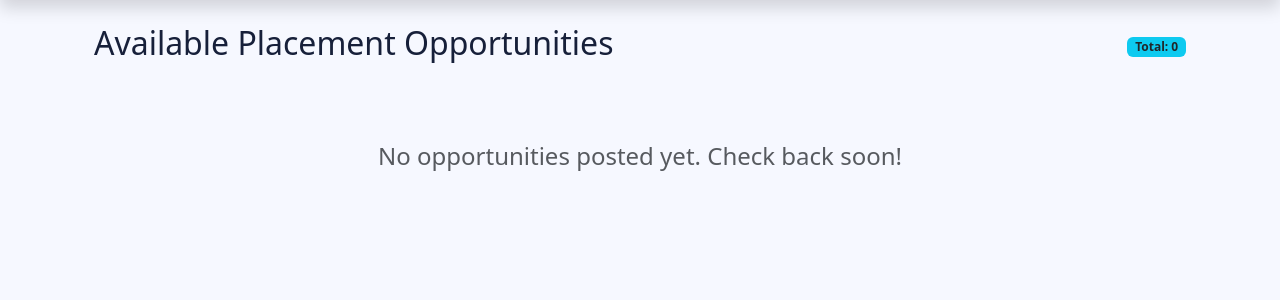
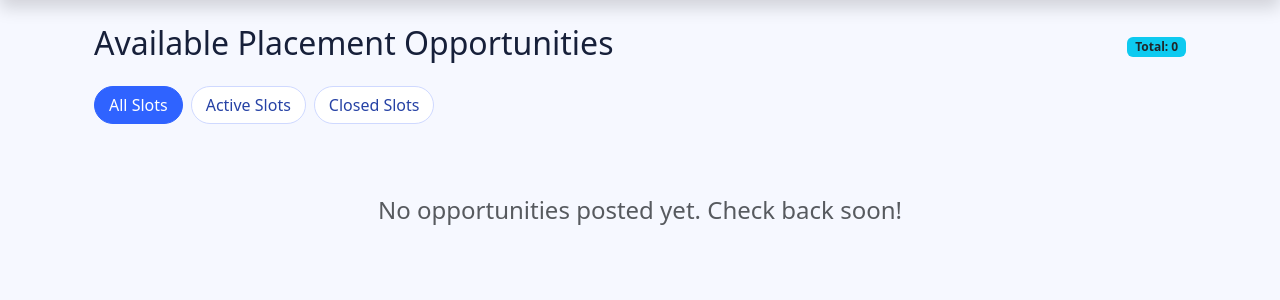
Before and after one commit to Nelvine201/Attachment_placement-portal, a Django app: page /jobs/ in a window 1280 px wide. Shown: the part 68-368 px from the top of the page. Run offline with Django 5.2, Linux system fonts and the light colour scheme; the visitor is signed in with stand-in values (Sample User, id 1); data that the repository does not hold is empty.

```diff
--- a/portal/templates/portal/job_detail.html
+++ b/portal/templates/portal/job_detail.html
@@ -39,7 +39,11 @@
 
             <hr class="mt-4">
 
-            {% if applied %}
+            <!--{% if applied %}--->
+            {% if job.deadline < today %} <button class="btn btn-danger w-100" disabled>
+                Deadline has passed!! 😢
+                </button>
+                {% elif applied %}
 
                 <button class="btn btn-secondary w-100" disabled>
                     Already Applied
--- a/portal/templates/portal/job_list.html
+++ b/portal/templates/portal/job_list.html
@@ -1,34 +1,68 @@
 {% extends 'base.html' %}
 
 {% block content %}
+<style>
+    .slot-filter {
+        border-radius: 999px;
+        padding: 6px 14px;
+        text-decoration: none;
+        border: 1px solid #cfd9ff;
+        color: #2642a5;
+        background: #fff;
+    }
+
+    .slot-filter.active {
+        background: #2f63ff;
+        color: #fff;
+        border-color: #2f63ff;
+    }
+
+    .slot-card {
+        transition: transform 0.2s ease, background-color 0.2s ease;
+    }
+
+    .slot-card:hover {
+        transform: translateY(-4px);
+        background-color: #eef3ff;
+    }
+</style>
+
 <div class="container mt-4">
-    <div class="d-flex justify-content-between align-items-center mb-4">
+    <div class="d-flex justify-content-between align-items-center mb-3">
         <h2>Available Placement Opportunities</h2>
         <span class="badge bg-info text-dark">Total: {{ jobs.count }}</span>
+    </div>
+    <div class="d-flex gap-2 mb-4">
+        <a href="{% url 'jobs' %}?status=all" class="slot-filter {% if status_filter == 'all' %}active{% endif %}">All
+            Slots</a>
+        <a href="{% url 'jobs' %}?status=active"
+            class="slot-filter {% if status_filter == 'active' %}active{% endif %}">Active Slots</a>
+        <a href="{% url 'jobs' %}?status=closed"
+            class="slot-filter {% if status_filter == 'closed' %}active{% endif %}">Closed Slots</a>
     </div>
 
     <div class="row">
         {% for job in jobs %}
         <div class="col-md-6 col-lg-4 mb-4">
-            <div class="card h-100 shadow-sm">
+            <div class="card h-100 shadow-sm slot-card">
                 <div class="card-body">
                     <h5>
                         <a href="{% url 'job_detail' job.id %}" class="text-primary text-decoration-none">
                             {{ job.title }}
                         </a>
                     </h5>
-                    <h6 class="card-subtitle mb-2 text-muted">{{ job.company_name }}</h6>
+                    <!--<h6 class="card-subtitle mb-2 text-muted">{{ job.company_name }}</h6>--->
+                    <h6 class="card-subtitle mb-2 text-muted">{{ job.employer.company_name }}</h6>
                     <p class="card-text text-truncate">{{ job.description }}</p>
 
                     <ul class="list-unstyled small">
                         <li><strong>Location:</strong> {{ job.location }}</li>
                         <li><strong>Deadline:</strong> {{ job.deadline|date:"M d, Y" }}</li>
-
                     </ul>
                 </div>
                 <div class="card-footer bg-transparent border-top-0 pb-3">
 
-                    <div class="card-footer bg-transparent border-top-0 pb-3">
+                    <!---<div class="card-footer bg-transparent border-top-0 pb-3">
                         {% if job.id in applied_job_ids %}
                         <button class="btn btn-secondary w-100" disabled>
                             <i class="bi bi-check-circle"></i> Already Applied
@@ -44,8 +78,25 @@
                         </a>
                         {% endif %}
                         {% endif %}
-                    </div>
-
+                    </div>--->
+                    {% if job.deadline < today %} <button class="btn btn-danger w-100" disabled>
+                        Deadline has passed!! 😢
+                        </button>
+                        {% elif job.id in applied_job_ids %}
+                        <button class="btn btn-secondary w-100" disabled>
+                            <i class="bi bi-check-circle"></i> Already Applied
+                        </button>
+                        {% else %}
+                        {% if user.is_authenticated %}
+                        <a href="{% url 'apply_for_job' job.id %}" class="btn btn-success w-100">
+                            Apply Now
+                        </a>
+                        {% else %}
+                        <a href="{% url 'register' %}" class="btn btn-primary w-100">
+                            Sign up to Apply
+                        </a>
+                        {% endif %}
+                        {% endif %}
                 </div>
             </div>
         </div>
--- a/portal/views.py
+++ b/portal/views.py
@@ -223,7 +223,15 @@ def employer_dashboard(request):
 
 @login_required
 def job_list(request):
-    jobs = JobSlot.objects.all()
+    # jobs = JobSlot.objects.all()
+    today = timezone.now().date()
+    status_filter = request.GET.get("status", "all")
+
+    jobs = JobSlot.objects.all().order_by("-created_at")
+    if status_filter == "active":
+        jobs = jobs.filter(deadline__gte=today)
+    elif status_filter == "closed":
+        jobs = jobs.filter(deadline__lt=today)
 
     # Default value
     applied_job_ids = []
@@ -246,6 +254,8 @@ def job_list(request):
         {
             "jobs": jobs,
             "applied_job_ids": applied_job_ids,
+            "status_filter": status_filter,
+            "today": today,
         },
     )
 
```
Lines whose indentation alone changed are shown as unchanged.
